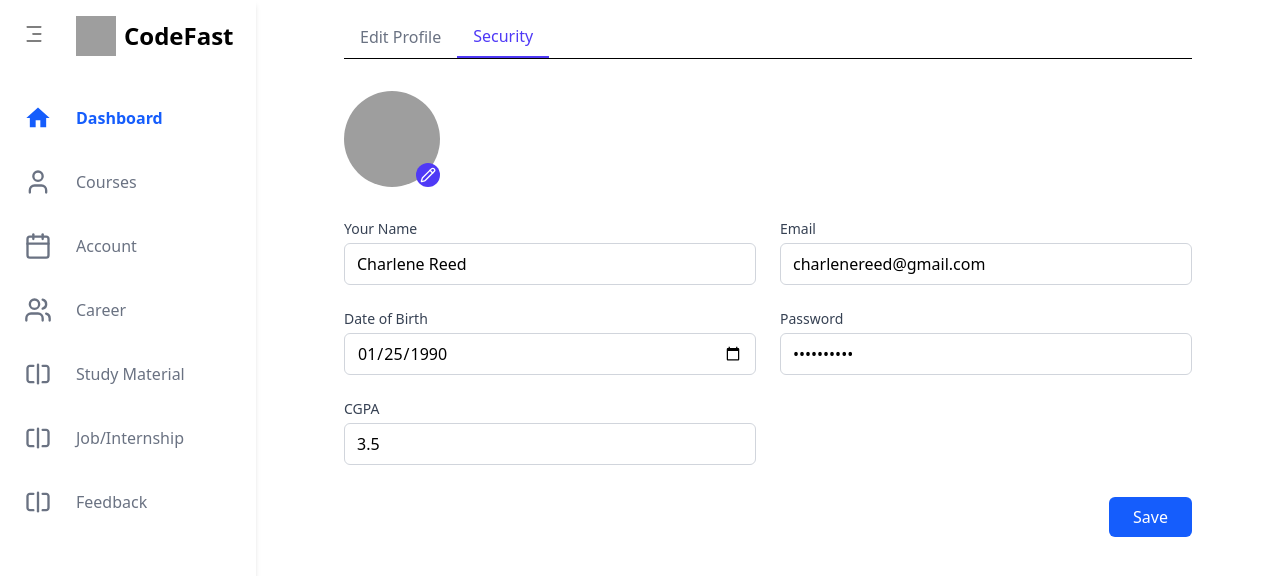
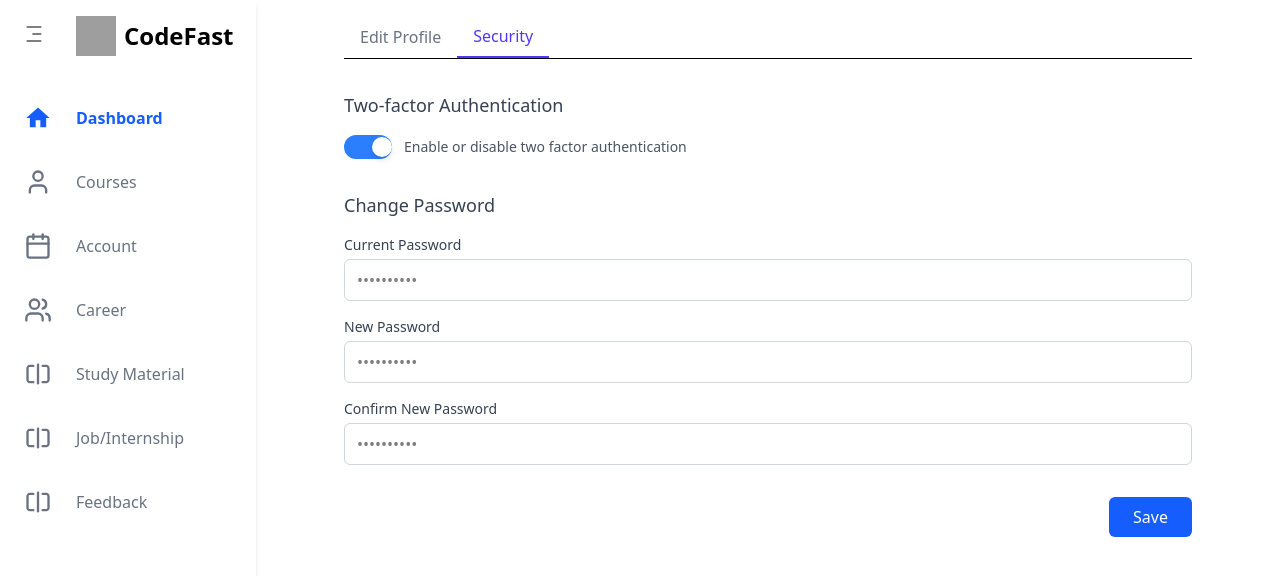
Before and after one commit to Zakariya0801/CodeFastWeb, a React (Vite) app in the folder CodeFast/: page /settings in a window 1280 px wide. Both pictures are taken after a click on the button "Security". Shown: the top 576 px of the page. Built offline with nearby package versions, Linux system fonts and the light colour scheme; grey boxes are pictures that could not be loaded.

Commit message:
Changes Part II

```diff
--- a/CodeFast/src/Components/Shared/Settings.tsx
+++ b/CodeFast/src/Components/Shared/Settings.tsx
@@ -2,8 +2,8 @@
 
 import type React from "react"
 
-import { useState, useRef } from "react"
-import { Pencil } from "lucide-react"
+import { useState, useRef, useEffect } from "react"
+import { Pencil, CheckCircle } from "lucide-react"
 
 const Settings = () => {
   const [activeTab, setActiveTab] = useState<string>("edit-profile")
@@ -11,23 +11,58 @@ const Settings = () => {
     "https://hebbkx1anhila5yf.public.blob.vercel-storage.com/image-VWbcYzT5RxpkLfQpKovWubkDqLd8M4.png",
   )
   const fileInputRef = useRef<HTMLInputElement>(null)
+  const [showNotification, setShowNotification] = useState<boolean>(false)
+  const [errors, setErrors] = useState<{
+    profile: { [key: string]: string }
+    security: { [key: string]: string }
+  }>({
+    profile: {},
+    security: {},
+  })
 
+  // Profile form data
   const [formData, setFormData] = useState<{
     name: string
     email: string
     dob: string
-    password: string
     cgpa: string
   }>({
     name: "Charlene Reed",
     email: "charlenereed@gmail.com",
     dob: "1990-01-25", // Updated to match the format for date input
-    password: "••••••••••",
     cgpa: "3.5", // Fixed to be a proper CGPA value
   })
 
+  // Security settings state
+  const [twoFactorEnabled, setTwoFactorEnabled] = useState<boolean>(true)
+  const [passwordData, setPasswordData] = useState<{
+    currentPassword: string
+    newPassword: string
+    confirmPassword: string
+  }>({
+    currentPassword: "",
+    newPassword: "",
+    confirmPassword: "",
+  })
+
+  // Hide notification after 3 seconds
+  useEffect(() => {
+    if (showNotification) {
+      const timer = setTimeout(() => {
+        setShowNotification(false)
+      }, 3000)
+
+      return () => clearTimeout(timer)
+    }
+  }, [showNotification])
+
   const handleTabChange = (tab: string) => {
     setActiveTab(tab)
+    // Clear errors when changing tabs
+    setErrors({
+      profile: {},
+      security: {},
+    })
   }
 
   const handleInputChange = (e: React.ChangeEvent<HTMLInputElement>) => {
@@ -36,12 +71,102 @@ const Settings = () => {
       ...formData,
       [name]: value,
     })
+    // Clear error for this field
+    setErrors((prev) => ({
+      ...prev,
+      profile: {
+        ...prev.profile,
+        [name]: "",
+      },
+    }))
+  }
+
+  const handlePasswordChange = (e: React.ChangeEvent<HTMLInputElement>) => {
+    const { name, value } = e.target
+    setPasswordData({
+      ...passwordData,
+      [name]: value,
+    })
+    // Clear error for this field
+    setErrors((prev) => ({
+      ...prev,
+      security: {
+        ...prev.security,
+        [name]: "",
+      },
+    }))
+  }
+
+  const handleToggleTwoFactor = () => {
+    setTwoFactorEnabled(!twoFactorEnabled)
+  }
+
+  const validateProfileForm = (): boolean => {
+    const newErrors: { [key: string]: string } = {}
+
+    // Check if all fields are filled
+    if (!formData.name.trim()) newErrors.name = "Name is required"
+    if (!formData.email.trim()) newErrors.email = "Email is required"
+    if (!formData.dob.trim()) newErrors.dob = "Date of Birth is required"
+    if (!formData.cgpa.trim()) newErrors.cgpa = "CGPA is required"
+
+    // Update errors state
+    setErrors((prev) => ({
+      ...prev,
+      profile: newErrors,
+    }))
+
+    // Return true if no errors
+    return Object.keys(newErrors).length === 0
+  }
+
+  const validateSecurityForm = (): boolean => {
+    const newErrors: { [key: string]: string } = {}
+
+    // Check if password fields are filled
+    if (!passwordData.currentPassword.trim()) newErrors.currentPassword = "Current password is required"
+    if (!passwordData.newPassword.trim()) newErrors.newPassword = "New password is required"
+    if (!passwordData.confirmPassword.trim()) newErrors.confirmPassword = "Confirm password is required"
+
+    // Check if passwords match
+    if (passwordData.newPassword !== passwordData.confirmPassword) {
+      newErrors.confirmPassword = "Passwords do not match"
+    }
+
+    // Update errors state
+    setErrors((prev) => ({
+      ...prev,
+      security: newErrors,
+    }))
+
+    // Return true if no errors
+    return Object.keys(newErrors).length === 0
   }
 
   const handleSubmit = (e: React.FormEvent) => {
     e.preventDefault()
-    console.log("Form submitted:", formData)
-    // Add your form submission logic here
+
+    let isValid = false
+
+    if (activeTab === "edit-profile") {
+      isValid = validateProfileForm()
+      if (isValid) {
+        console.log("Profile form submitted:", formData)
+      }
+    } else if (activeTab === "security") {
+      isValid = validateSecurityForm()
+      if (isValid) {
+        console.log("Security settings submitted:", {
+          twoFactorEnabled,
+          passwordData,
+        })
+      }
+    }
+
+    // Only show notification if validation passes
+    if (isValid) {
+      setShowNotification(true)
+    }
   }
 
   const handleProfilePictureClick = () => {
@@ -60,7 +185,7 @@ const Settings = () => {
   }
 
   return (
-    <div className="max-w-4xl mx-auto p-6">
+    <div className="max-w-4xl mx-auto p-6 relative">
       {/* Tabs */}
       <div className="flex border-b mb-8">
         <button
@@ -81,10 +206,18 @@ const Settings = () => {
         </button>
       </div>
 
+      {/* Form */}
+      <form onSubmit={handleSubmit}>
+        {activeTab === "edit-profile" && (
+          <>
             {/* Profile Picture */}
             <div className="flex mb-8">
               <div className="relative">
-          <img src={profileImage || "/placeholder.svg"} alt="Profile" className="w-24 h-24 rounded-full object-cover" />
+                <img
+                  src={profileImage || "/placeholder.svg"}
+                  alt="Profile"
+                  className="w-24 h-24 rounded-full object-cover"
+                />
                 <button
                   type="button"
                   onClick={handleProfilePictureClick}
@@ -102,8 +235,6 @@ const Settings = () => {
               </div>
             </div>
 
-      {/* Form */}
-      <form onSubmit={handleSubmit}>
             <div className="grid grid-cols-1 md:grid-cols-2 gap-6">
               {/* Your Name */}
               <div>
@@ -116,8 +247,9 @@ const Settings = () => {
                   name="name"
                   value={formData.name}
                   onChange={handleInputChange}
-              className="w-full px-3 py-2 border border-gray-300 rounded-md focus:outline-none focus:ring-1 focus:ring-indigo-500"
+                  className={`w-full px-3 py-2 border ${errors.profile.name ? "border-red-500" : "border-gray-300"} rounded-md focus:outline-none focus:ring-1 focus:ring-indigo-500`}
                 />
+                {errors.profile.name && <p className="mt-1 text-sm text-red-500">{errors.profile.name}</p>}
               </div>
 
               {/* Email */}
@@ -131,8 +263,9 @@ const Settings = () => {
                   name="email"
                   value={formData.email}
                   onChange={handleInputChange}
-              className="w-full px-3 py-2 border border-gray-300 rounded-md focus:outline-none focus:ring-1 focus:ring-indigo-500"
+                  className={`w-full px-3 py-2 border ${errors.profile.email ? "border-red-500" : "border-gray-300"} rounded-md focus:outline-none focus:ring-1 focus:ring-indigo-500`}
                 />
+                {errors.profile.email && <p className="mt-1 text-sm text-red-500">{errors.profile.email}</p>}
               </div>
 
               {/* Date of Birth */}
@@ -147,24 +280,10 @@ const Settings = () => {
                     name="dob"
                     value={formData.dob}
                     onChange={handleInputChange}
-                className="w-full px-3 py-2 border border-gray-300 rounded-md focus:outline-none focus:ring-1 focus:ring-indigo-500"
+                    className={`w-full px-3 py-2 border ${errors.profile.dob ? "border-red-500" : "border-gray-300"} rounded-md focus:outline-none focus:ring-1 focus:ring-indigo-500`}
                   />
                 </div>
-          </div>
-
-          {/* Password */}
-          <div>
-            <label htmlFor="password" className="block text-sm font-medium text-gray-700 mb-1">
-              Password
-            </label>
-            <input
-              type="password"
-              id="password"
-              name="password"
-              value={formData.password}
-              onChange={handleInputChange}
-              className="w-full px-3 py-2 border border-gray-300 rounded-md focus:outline-none focus:ring-1 focus:ring-indigo-500"
-            />
+                {errors.profile.dob && <p className="mt-1 text-sm text-red-500">{errors.profile.dob}</p>}
               </div>
 
               {/* CGPA */}
@@ -178,10 +297,96 @@ const Settings = () => {
                   name="cgpa"
                   value={formData.cgpa}
                   onChange={handleInputChange}
-              className="w-full px-3 py-2 border border-gray-300 rounded-md focus:outline-none focus:ring-1 focus:ring-indigo-500"
+                  className={`w-full px-3 py-2 border ${errors.profile.cgpa ? "border-red-500" : "border-gray-300"} rounded-md focus:outline-none focus:ring-1 focus:ring-indigo-500`}
+                />
+                {errors.profile.cgpa && <p className="mt-1 text-sm text-red-500">{errors.profile.cgpa}</p>}
+              </div>
+            </div>
+          </>
+        )}
+
+        {activeTab === "security" && (
+          <>
+            {/* Two-factor Authentication */}
+            <div className="mb-8">
+              <h2 className="text-lg font-medium text-gray-700 mb-4">Two-factor Authentication</h2>
+              <div className="flex items-center">
+                <div
+                  className={`w-12 h-6 flex items-center rounded-full p-1 cursor-pointer ${
+                    twoFactorEnabled ? "bg-blue-500" : "bg-gray-300"
+                  }`}
+                  onClick={handleToggleTwoFactor}
+                >
+                  <div
+                    className={`bg-white w-5 h-5 rounded-full shadow-md transform transition-transform duration-300 ${
+                      twoFactorEnabled ? "translate-x-6" : "translate-x-0"
+                    }`}
                   />
                 </div>
+                <span className="ml-3 text-sm text-gray-600">Enable or disable two factor authentication</span>
               </div>
+            </div>
+
+            {/* Change Password */}
+            <div className="mb-8">
+              <h2 className="text-lg font-medium text-gray-700 mb-4">Change Password</h2>
+
+              <div className="mb-4">
+                <label htmlFor="currentPassword" className="block text-sm font-medium text-gray-700 mb-1">
+                  Current Password
+                </label>
+                <input
+                  type="password"
+                  id="currentPassword"
+                  name="currentPassword"
+                  value={passwordData.currentPassword}
+                  onChange={handlePasswordChange}
+                  className={`w-full px-3 py-2 border ${errors.security.currentPassword ? "border-red-500" : "border-gray-300"} rounded-md focus:outline-none focus:ring-1 focus:ring-blue-500`}
+                  placeholder="••••••••••"
+                />
+                {errors.security.currentPassword && (
+                  <p className="mt-1 text-sm text-red-500">{errors.security.currentPassword}</p>
+                )}
+              </div>
+
+              <div className="mb-4">
+                <label htmlFor="newPassword" className="block text-sm font-medium text-gray-700 mb-1">
+                  New Password
+                </label>
+                <input
+                  type="password"
+                  id="newPassword"
+                  name="newPassword"
+                  value={passwordData.newPassword}
+                  onChange={handlePasswordChange}
+                  className={`w-full px-3 py-2 border ${errors.security.newPassword ? "border-red-500" : "border-gray-300"} rounded-md focus:outline-none focus:ring-1 focus:ring-blue-500`}
+                  placeholder="••••••••••"
+                />
+                {errors.security.newPassword && (
+                  <p className="mt-1 text-sm text-red-500">{errors.security.newPassword}</p>
+                )}
+              </div>
+
+              <div className="mb-4">
+                <label htmlFor="confirmPassword" className="block text-sm font-medium text-gray-700 mb-1">
+                  Confirm New Password
+                </label>
+                <input
+                  type="password"
+                  id="confirmPassword"
+                  name="confirmPassword"
+                  value={passwordData.confirmPassword}
+                  onChange={handlePasswordChange}
+                  className={`w-full px-3 py-2 border ${errors.security.confirmPassword ? "border-red-500" : "border-gray-300"} rounded-md focus:outline-none focus:ring-1 focus:ring-blue-500`}
+                  placeholder="••••••••••"
+                />
+                {errors.security.confirmPassword && (
+                  <p className="mt-1 text-sm text-red-500">{errors.security.confirmPassword}</p>
+                )}
+              </div>
+            </div>
+          </>
+        )}
 
         {/* Save Button */}
         <div className="mt-8 flex justify-end">
@@ -193,6 +398,14 @@ const Settings = () => {
           </button>
         </div>
       </form>
+
+      {/* Notification */}
+      {showNotification && (
+        <div className="fixed bottom-4 right-4 bg-green-100 border border-green-400 text-green-700 px-4 py-3 rounded flex items-center shadow-lg transition-opacity duration-300">
+          <CheckCircle className="h-5 w-5 mr-2" />
+          <span>Changes Saved</span>
+        </div>
+      )}
     </div>
   )
 }
```
Lines whose indentation alone changed are shown as unchanged.
